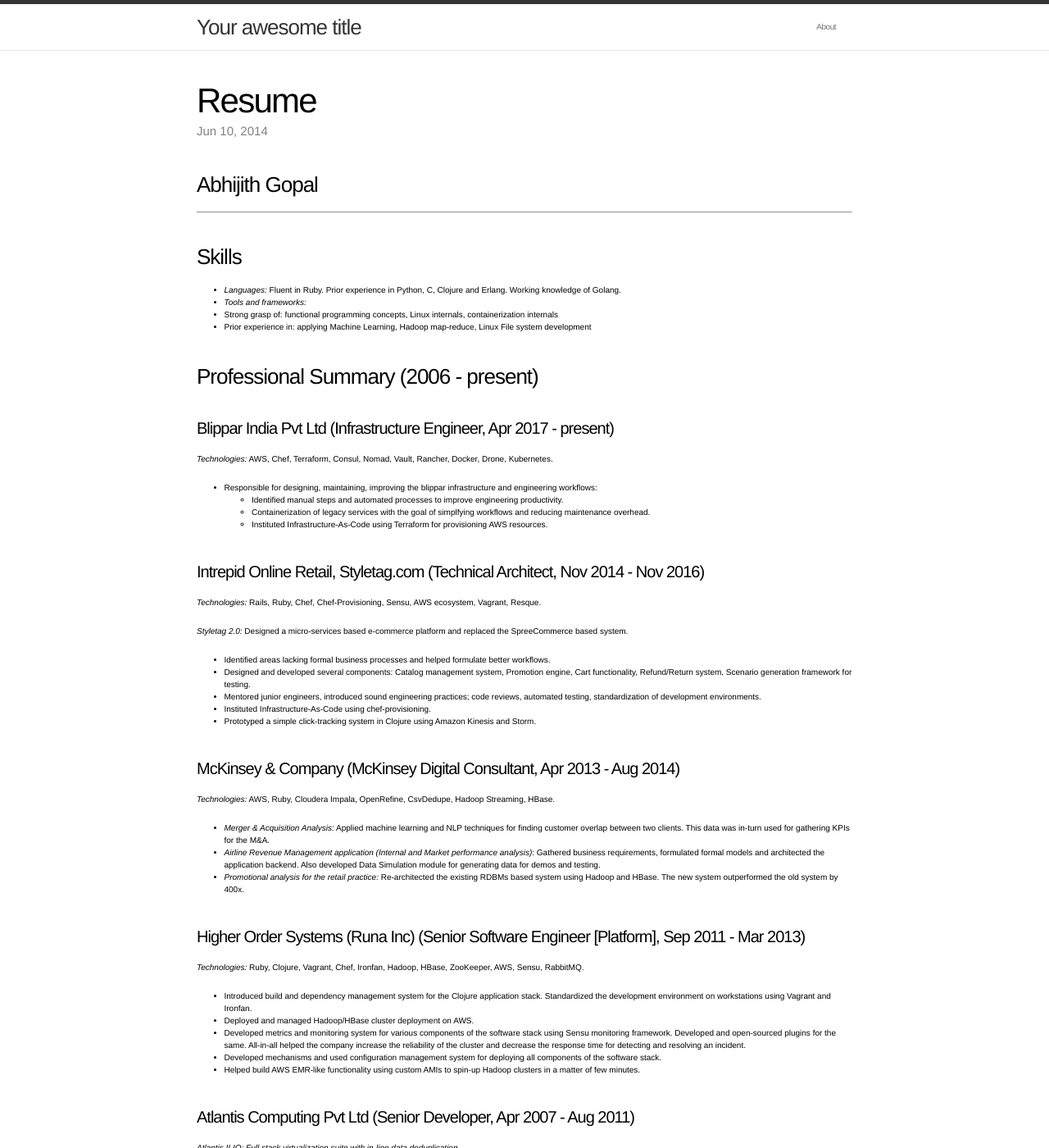
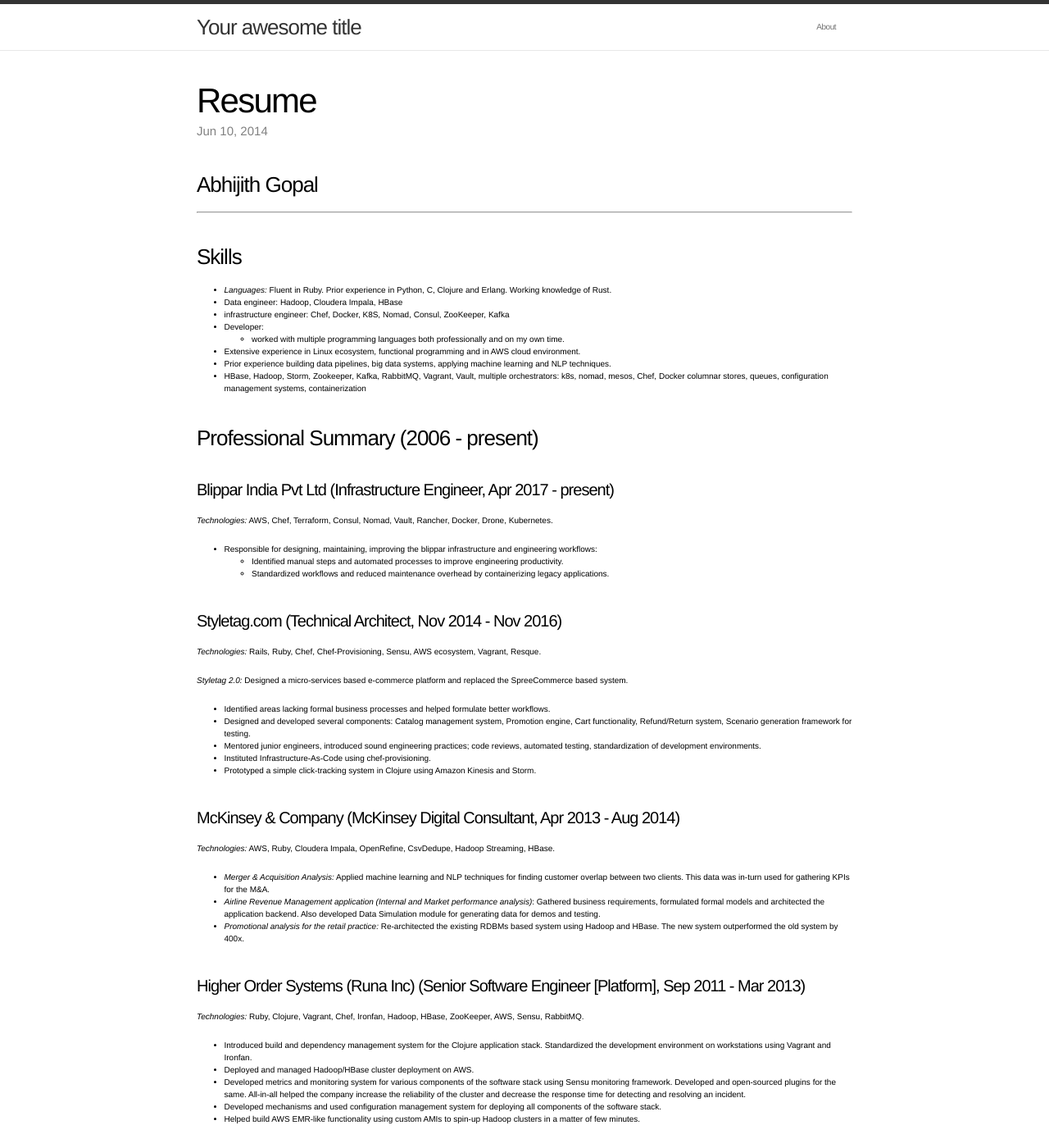
Before and after one commit to abhijith/abhijith.github.io, a Jekyll site: the page built from _posts/2014-06-10-resume.md, in a window 1280 px wide and 1400 px high. Shown: the whole window at 82% size. Built offline with Jekyll 4.4.1, drawn with Linux system fonts in a browser that asks for light colours; our own code applies the rules of GitHub Pages for plain Markdown files; some of the changed text lies outside the part shown.

Commit message:
WIP: skills section

```diff
--- a/_posts/2014-06-10-resume.md
+++ b/_posts/2014-06-10-resume.md
@@ -3,13 +3,21 @@
 
 ### Skills
 
-* *Languages:* Fluent in Ruby. Prior experience in Python, C, Clojure and Erlang. Working knowledge of Golang.
+* *Languages:* Fluent in Ruby. Prior experience in Python, C, Clojure and Erlang. Working knowledge of Rust.
 
-* *Tools and frameworks:*
+* Data engineer: Hadoop, Cloudera Impala, HBase
 
-* Strong grasp of: functional programming concepts, Linux internals, containerization internals
+* infrastructure engineer: Chef, Docker, K8S, Nomad, Consul, ZooKeeper, Kafka
 
-* Prior experience in: applying Machine Learning, Hadoop map-reduce, Linux File system development
+* Developer:
+  * worked with multiple programming languages both professionally and on my own time.
+
+* Extensive experience in Linux ecosystem, functional programming and in AWS cloud environment.
+
+* Prior experience building data pipelines, big data systems, applying machine learning and NLP techniques.
+
+* HBase, Hadoop, Storm, Zookeeper, Kafka, RabbitMQ, Vagrant, Vault, multiple orchestrators: k8s, nomad, mesos, Chef, Docker
+columnar stores, queues, configuration management systems, containerization
 
 ### Professional Summary  (2006 - present)
 
@@ -20,11 +28,9 @@
 
     * Identified manual steps and automated processes to improve engineering productivity.
 
-    * Containerization of legacy services with the goal of simplfying workflows and reducing maintenance overhead.
+    * Standardized workflows and reduced maintenance overhead by containerizing legacy applications.
 
-    * Instituted Infrastructure-As-Code using Terraform for provisioning AWS resources.
-
-#### Intrepid Online Retail, Styletag.com (Technical Architect, Nov 2014 - Nov 2016)
+#### Styletag.com (Technical Architect, Nov 2014 - Nov 2016)
 *Technologies:* Rails, Ruby, Chef, Chef-Provisioning, Sensu, AWS ecosystem, Vagrant, Resque.
 
 *Styletag 2.0:* Designed a micro-services based e-commerce platform and replaced the SpreeCommerce based system.
@@ -69,7 +75,7 @@
 
 *Atlantis ILIO: Full stack virtualization suite with in-line data deduplication*
 
-*Technologies:* C, Ruby, RoR, Ruby-Shoes, Python, Erlang OTP, Mnesia, VMware, Device Mapper, File Systems.
+*Technologies:* C, Ruby, Python, Erlang, Mnesia, VMware, Device Mapper, Linux Kernel.
 
   * Designed and developed core components for the data deduplication Linux Kernel module.
 
```
